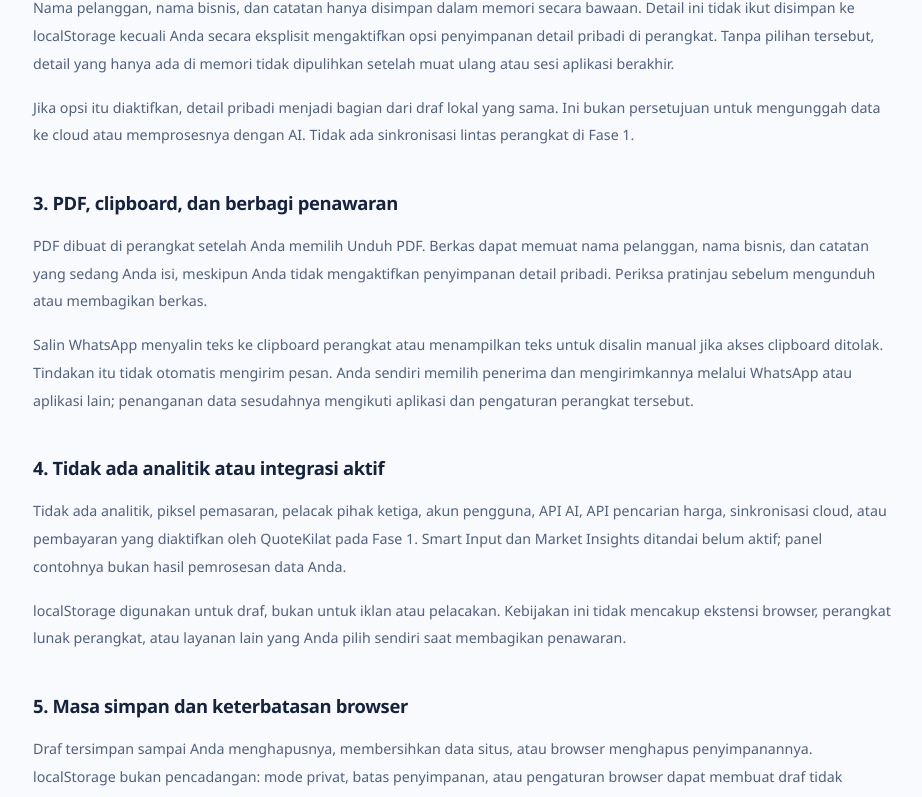
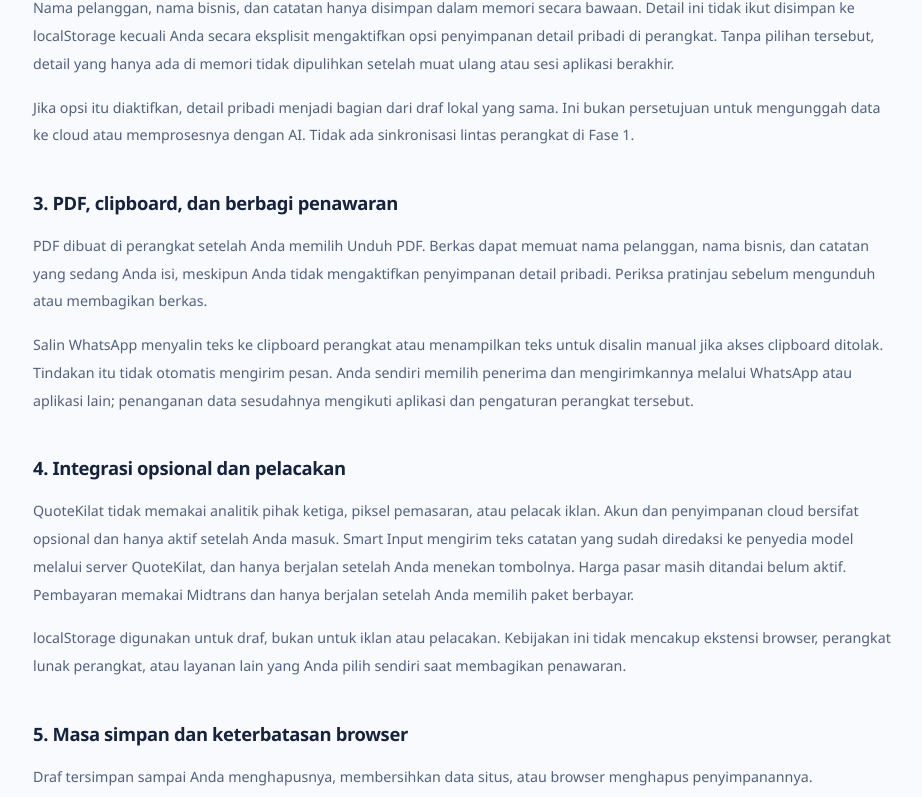
Before and after one commit to faishaltsq/quotekilat, a React (Vite) app: page /privacy in a window 1280 px wide. Shown: the part 1220-2017 px from the top of the page, without its empty margins (177-1099 px from the left). Built offline with nearby package versions, Linux system fonts and the light colour scheme; no server answers.

Commit message:
docs(legal): describe the live cloud and AI integrations instead of claiming they are off

```diff
--- a/src/app/LegalPage.tsx
+++ b/src/app/LegalPage.tsx
@@ -37,9 +37,9 @@
   },
   {
     id: 'pelacakan',
-    heading: '4. Tidak ada analitik atau integrasi aktif',
+    heading: '4. Integrasi opsional dan pelacakan',
     paragraphs: [
-      'Tidak ada analitik, piksel pemasaran, pelacak pihak ketiga, akun pengguna, API AI, API pencarian harga, sinkronisasi cloud, atau pembayaran yang diaktifkan oleh QuoteKilat pada Fase 1. Smart Input dan Market Insights ditandai belum aktif; panel contohnya bukan hasil pemrosesan data Anda.',
+      'QuoteKilat tidak memakai analitik pihak ketiga, piksel pemasaran, atau pelacak iklan. Akun dan penyimpanan cloud bersifat opsional dan hanya aktif setelah Anda masuk. Smart Input mengirim teks catatan yang sudah diredaksi ke penyedia model melalui server QuoteKilat, dan hanya berjalan setelah Anda menekan tombolnya. Harga pasar masih ditandai belum aktif. Pembayaran memakai Midtrans dan hanya berjalan setelah Anda memilih paket berbayar.',
       'localStorage digunakan untuk draf, bukan untuk iklan atau pelacakan. Kebijakan ini tidak mencakup ekstensi browser, perangkat lunak perangkat, atau layanan lain yang Anda pilih sendiri saat membagikan penawaran.',
     ],
   },
```
